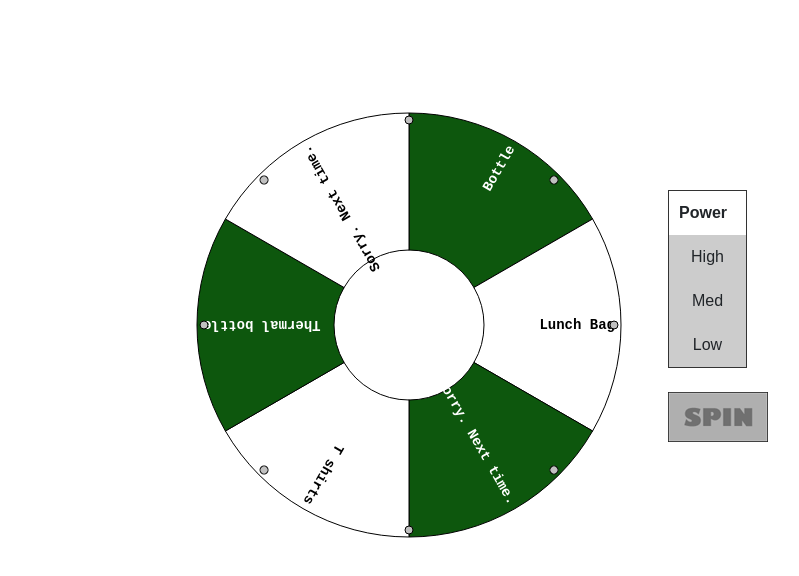
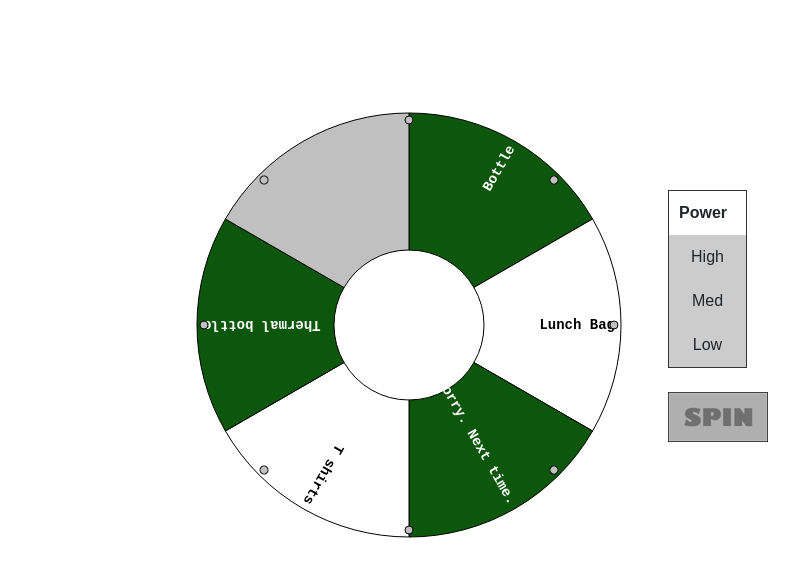
Before and after one commit to WGMI/spinthewheel, a website: page wheel_of_fortune/index.html in a window 1280 px wide. Shown: the part 282-858 px from the top of the page, without its empty margins (400-1199 px from the left). Drawn offline with nearby package versions, Linux system fonts and the light colour scheme.

Commit message:
Old Mutual bug fix

```diff
--- a/wheel_of_fortune/index.html
+++ b/wheel_of_fortune/index.html
@@ -2553,8 +2553,7 @@
                 {'fillStyle': '#ffffff', 'text': 'Lunch Bag', 'textFillStyle': '#000'},
                 {'fillStyle': '#0d570d', 'text': 'Sorry. Next time.', 'textFillStyle': '#fff'},
                 {'fillStyle': '#ffffff', 'text': 'T shirts', 'textFillStyle': '#000'},
-                {'fillStyle': '#0d570d', 'text': 'Thermal bottle', 'textFillStyle': '#fff'},
-                {'fillStyle': '#ffffff', 'text': 'Sorry. Next time.', 'textFillStyle': '#000'}
+                {'fillStyle': '#0d570d', 'text': 'Thermal bottle', 'textFillStyle': '#fff'}
             ],
         'animation':           // Specify the animation to use.
             {
```
